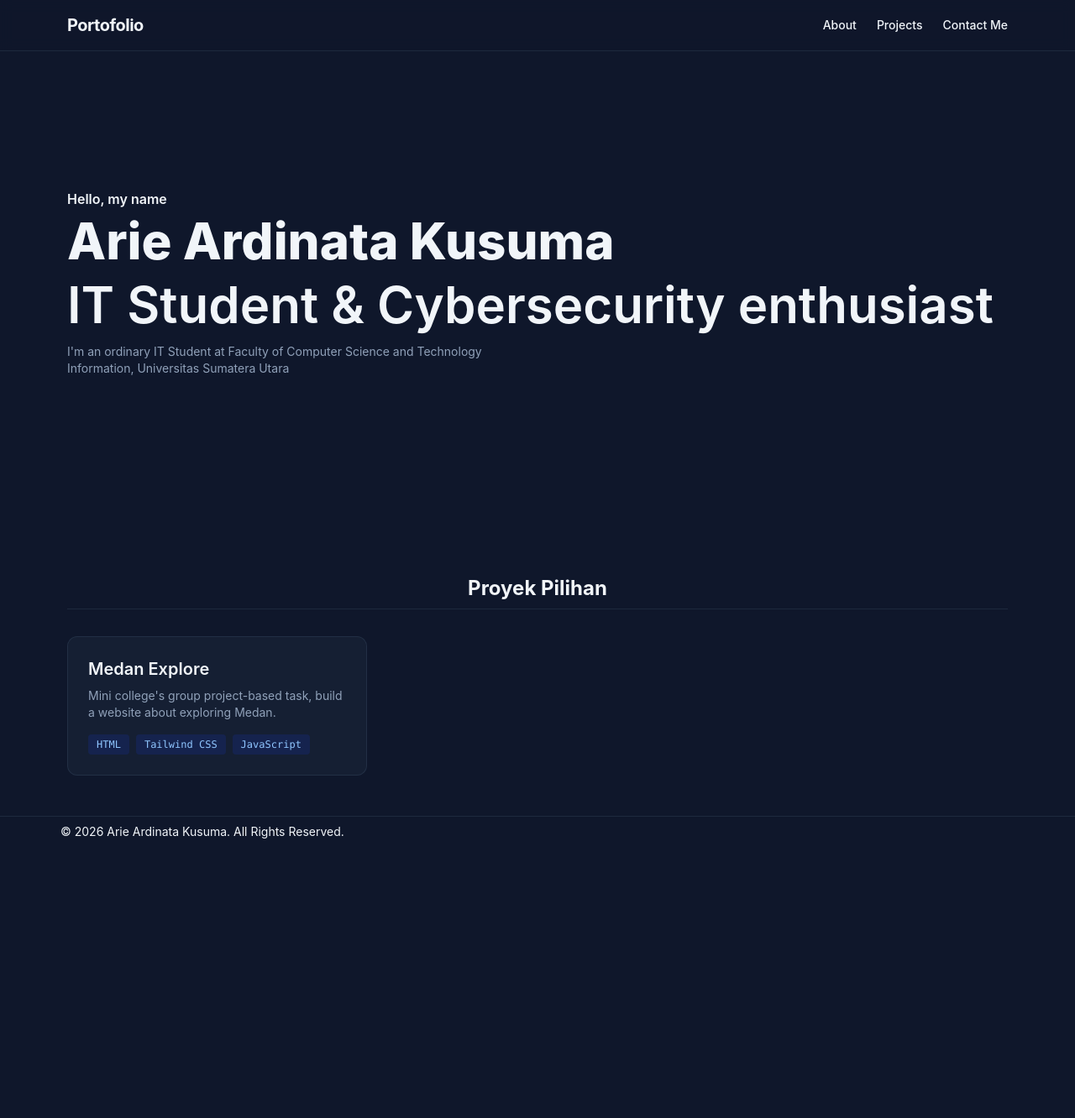
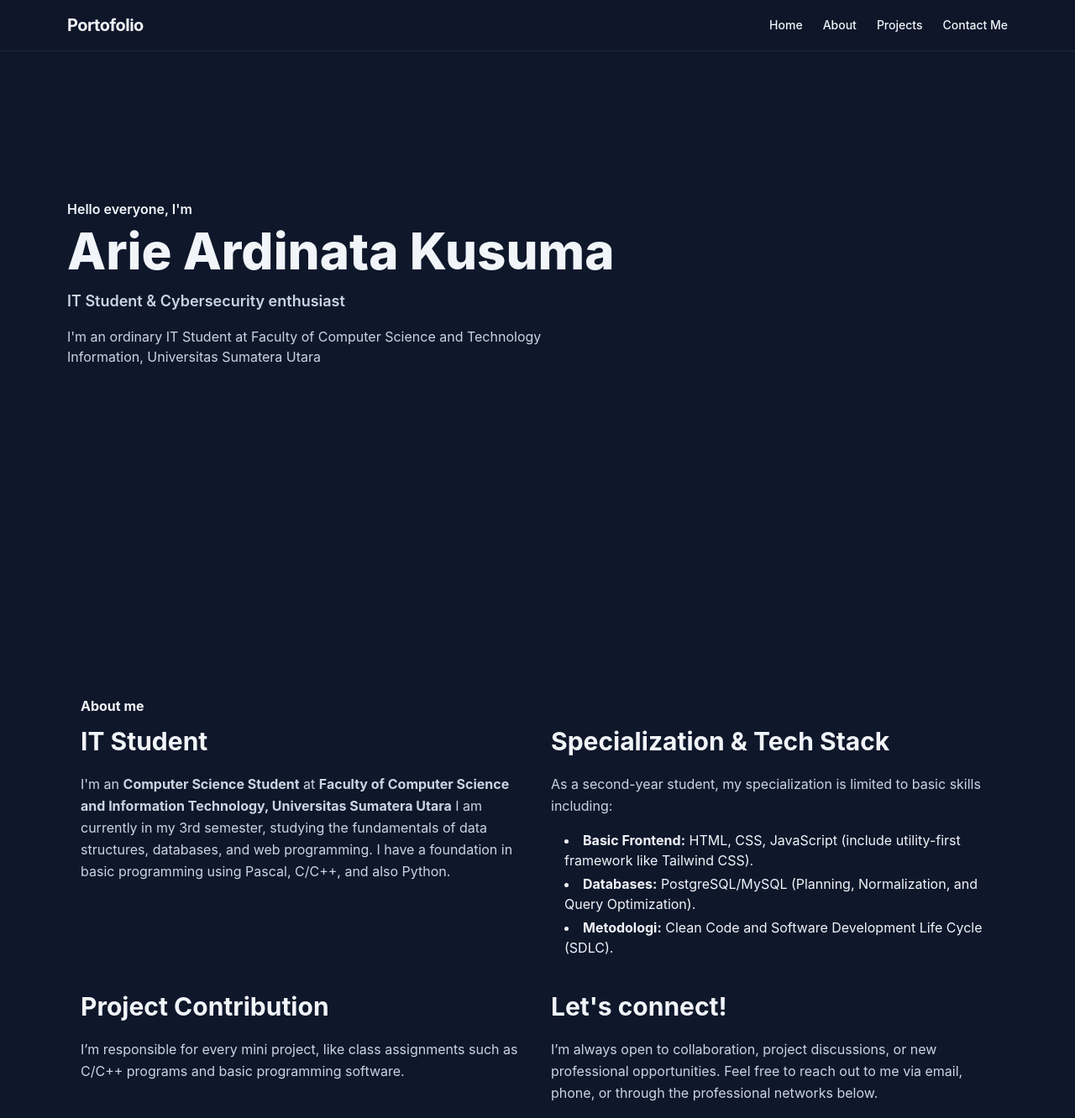
Before and after one commit to arieeksm/my-portofolio, a website: page src/index.html in a window 1280 px wide. Shown: the top 1332 px of the page at 84% size. Before the commit the page ends 1009 px from the top, so only its background shows below. Drawn offline with Linux system fonts and the light colour scheme.

Commit message:
add new navbar, add about me, and a little optimization

```diff
--- a/src/index.html
+++ b/src/index.html
@@ -14,6 +14,13 @@
       >
         <h1 class="text-xl font-bold tracking-tight">Portofolio</h1>
         <ul class="flex space-x-6 text-sm font-medium">
+          <li>
+            <a
+              href="#home"
+              class="relative cursor-pointer after:absolute after:bottom-0 after:left-0 after:h-[2px] after:w-full after:scale-x-0 after:bg-slate-50 after:transition-transform after:duration-300 after:origin-bottom-right hover:after:scale-x-100 hover:after:origin-bottom-left"
+              >Home</a
+            >
+          </li>
           <li>
             <a
               href="#about"
@@ -40,22 +47,66 @@
     </header>
     <main class="max-w-6xl mx-auto px-4 py-12 space-y-24">
       <section
-        id="about"
+        id="home"
         class="min-h-[60vh] flex flex-col justify-center items-start"
       >
-        <span class="text-slate-100 font-semibold mb-2">Hello, my name</span>
-        <h2
-          class="text-4xl md:text-6xl font-extrabold mb-4 hover:text-slate-300 transition"
+        <span class="text-slate-100 font-semibold mb-2"
+          >Hello everyone, I'm</span
         >
+        <h2 class="text-4xl md:text-6xl font-extrabold mb-4">
           Arie Ardinata Kusuma
         </h2>
-        <h2 class="text-xl md:text-6xl font-semibold mb-4">
+        <h2 class="text-lg text-slate-300 font-semibold mb-4">
           IT Student & Cybersecurity enthusiast
         </h2>
-        <p class="text-slate-400 max-w-xl text-sm mb-6">
+        <p class="text-slate-300 max-w-xl text-base mb-6">
           I'm an ordinary IT Student at Faculty of Computer Science and
           Technology Information, Universitas Sumatera Utara
         </p>
+      </section>
+
+          <!-- About Section Start -->
+    <section id="about" class="pt-36 pb-32">
+        <div class="container">
+            <div class="flex flex-wrap">
+                <!-- Tentang Saya -->
+                <div class="w-full px-4 mb-10 lg:w-1/2">
+                    <h4 class="font-bold text-primary text-base mb-3">About me</h4>
+                    <h2 class="font-bold text-dark mb-5 max-w-md text-2xl lg:text-3xl">IT Student</h2>
+                    <p class="font-normal text-slate-300 text-sm lg:text-base leading-relaxed max-w-xl">
+                        I'm an <strong>Computer Science Student</strong> at <strong>Faculty of Computer Science and Information Technology, Universitas Sumatera Utara</strong> I am currently in my 3rd semester, studying the fundamentals of data structures, databases, and web programming. I have a foundation in basic programming using Pascal, C/C++, and also Python.
+                    </p>
+                </div>
+
+                <!-- Spesialisasi & Tech Stack Inti -->
+                <div class="w-full px-4 mb-10 lg:w-1/2">
+                    <h2 class="font-bold text-dark mb-5 max-w-md text-2xl lg:text-3xl lg:mt-9">Specialization & Tech Stack</h2>
+                    <p class="font-normal text-slate-300 text-sm lg:text-base leading-relaxed max-w-xl">
+                        As a second-year student, my specialization is limited to basic skills including:
+                        <ul class="list-disc list-inside mt-4 ml-4 space-y-1 text-dark">
+                            <li><strong>Basic Frontend:</strong> HTML, CSS, JavaScript (include utility-first framework like Tailwind CSS).</li>
+                            <li><strong>Databases:</strong> PostgreSQL/MySQL (Planning, Normalization, and Query Optimization).</li>
+                            <li><strong>Metodologi:</strong> Clean Code and Software Development Life Cycle (SDLC).</li>
+                        </ul>
+                    </p>
+                </div>
+
+                <!-- Kontribusi Profesional -->
+                <div class="w-full px-4 mb-10 lg:w-1/2">
+                    <h2 class="font-bold text-dark mb-5 max-w-md text-2xl lg:text-3xl">Project Contribution</h2>
+                    <p class="font-normal text-slate-300 text-sm lg:text-base leading-relaxed max-w-xl">
+                        I’m responsible for every mini project, like class assignments such as C/C++ programs and basic programming software.
+                    </p>
+                </div>
+
+                <!-- Mari Terkoneksi -->
+                <div class="w-full px-4 lg:w-1/2">
+                    <h3 class="font-bold text-dark mb-5 max-w-md text-2xl lg:text-3xl">Let's connect!</h3>
+                    <p class="font-normal text-slate-300 text-sm lg:text-base leading-relaxed max-w-xl">
+                        I’m always open to collaboration, project discussions, or new professional opportunities. Feel free to reach out to me via email, phone, or through the professional networks below.
+                    </p>
+                    </div>
+            </div>
       </section>
 
       <!-- Section Proyek (Grid Layout) -->
```
Also changed, not shown: src/output.css.
